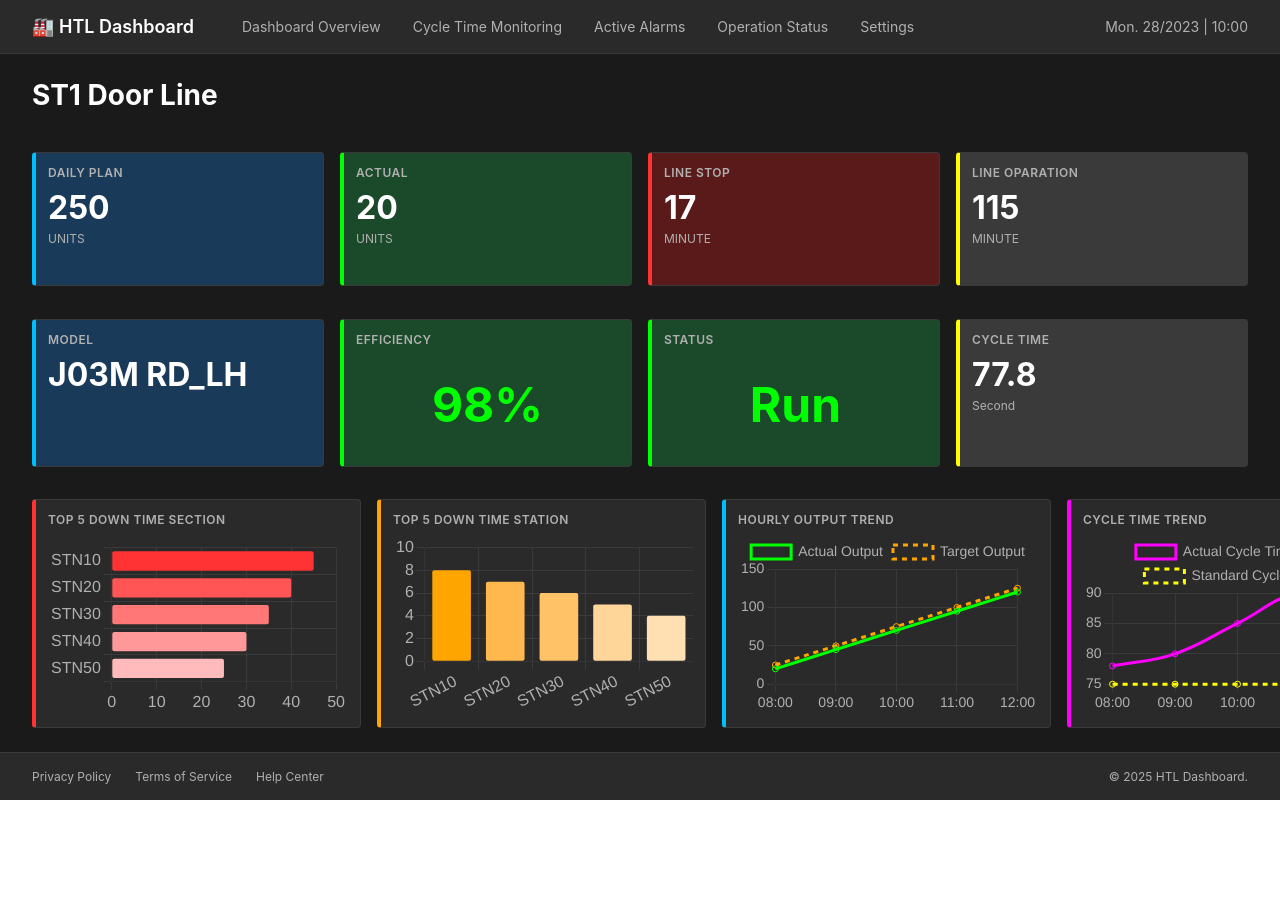
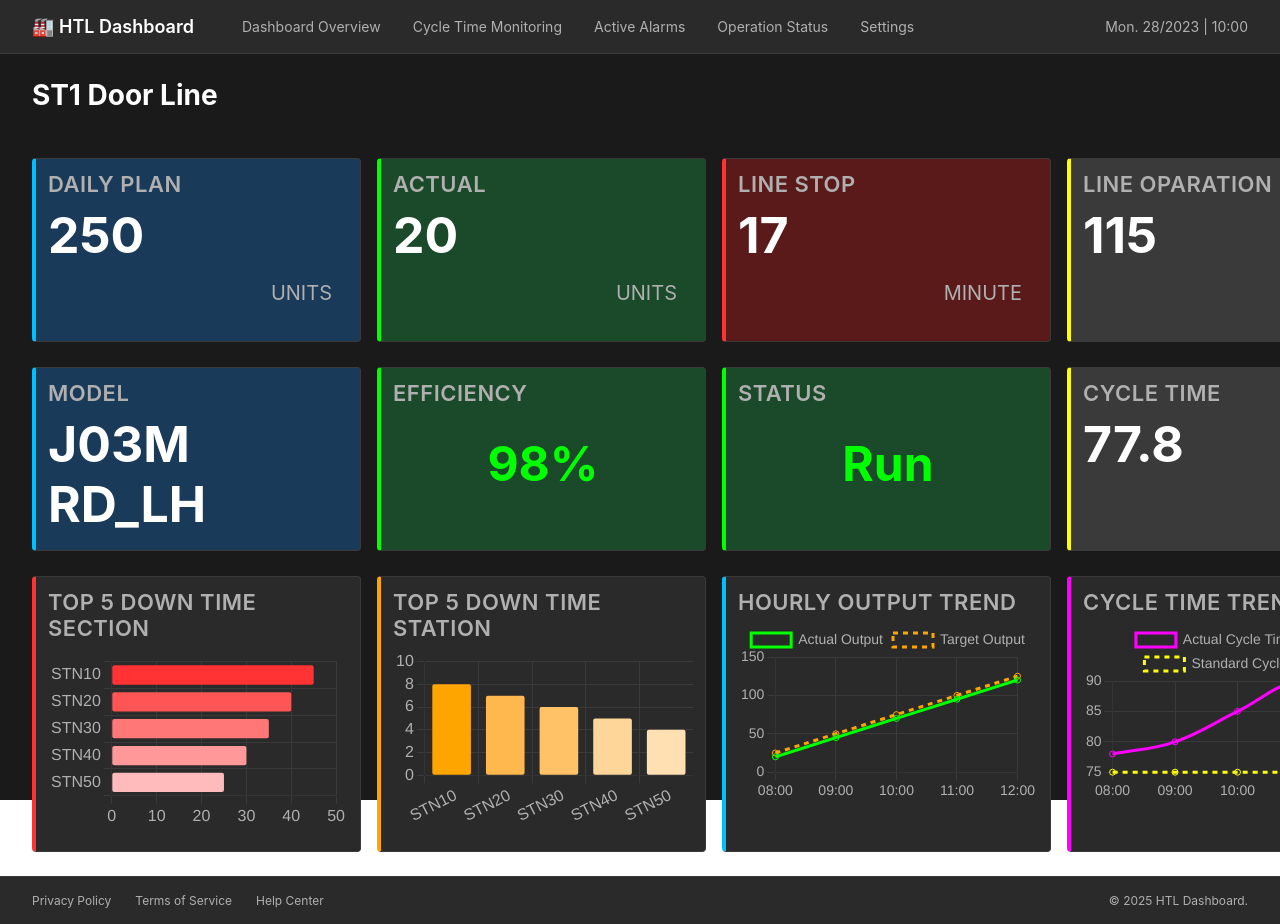
Before and after one commit to nattawat7786-collab/HTL_DASHBORD, a plain HTML site: page index.html in a window 1280 px wide. Shown: the top 924 px of the page. Before the commit the page ends 800 px from the top, so only its background shows below. Drawn offline with nearby package versions, Linux system fonts and the light colour scheme.

Commit message:
Change Layout  V.0.0.2.7

```diff
--- a/styles.css
+++ b/styles.css
@@ -53,16 +53,15 @@ body {
 
 .content {
     flex: 1;
-    padding: 24px 32px 24px;
-    display: flex;
-    flex-direction: column;
-    gap: 12px;
-    justify-content: space-between;
+    padding: 24px 32px;
+    display: grid;
+    grid-template-rows: 0.3fr 1fr 1fr 1.5fr;
+    gap: 25px;
 }
 
 .row {
     display: grid;
-    grid-template-columns: repeat(4, 1fr);
+    grid-template-columns: repeat(4, 2fr);
     gap: 16px;
 }
 
@@ -82,7 +81,7 @@ body {
 }
 
 .block-label {
-    font-size: 12px;
+    font-size: 22px;
     font-weight: 600;
     color: #B0B0B0;
     text-transform: uppercase;
@@ -91,15 +90,19 @@ body {
 }
 
 .block-value {
-    font-size: 32px;
+    font-size: 50px;
     font-weight: 700;
     color: #FFFFFF;
     margin-bottom: 4px;
 }
 
 .block-unit {
-    font-size: 12px;
+    font-size: 20px;
     color: #B0B0B0;
+    display: flex;
+    justify-content: flex-end;
+    align-items: flex-end;
+    padding: 12px 16px;
 }
 
 .block-daily-plan {
```
